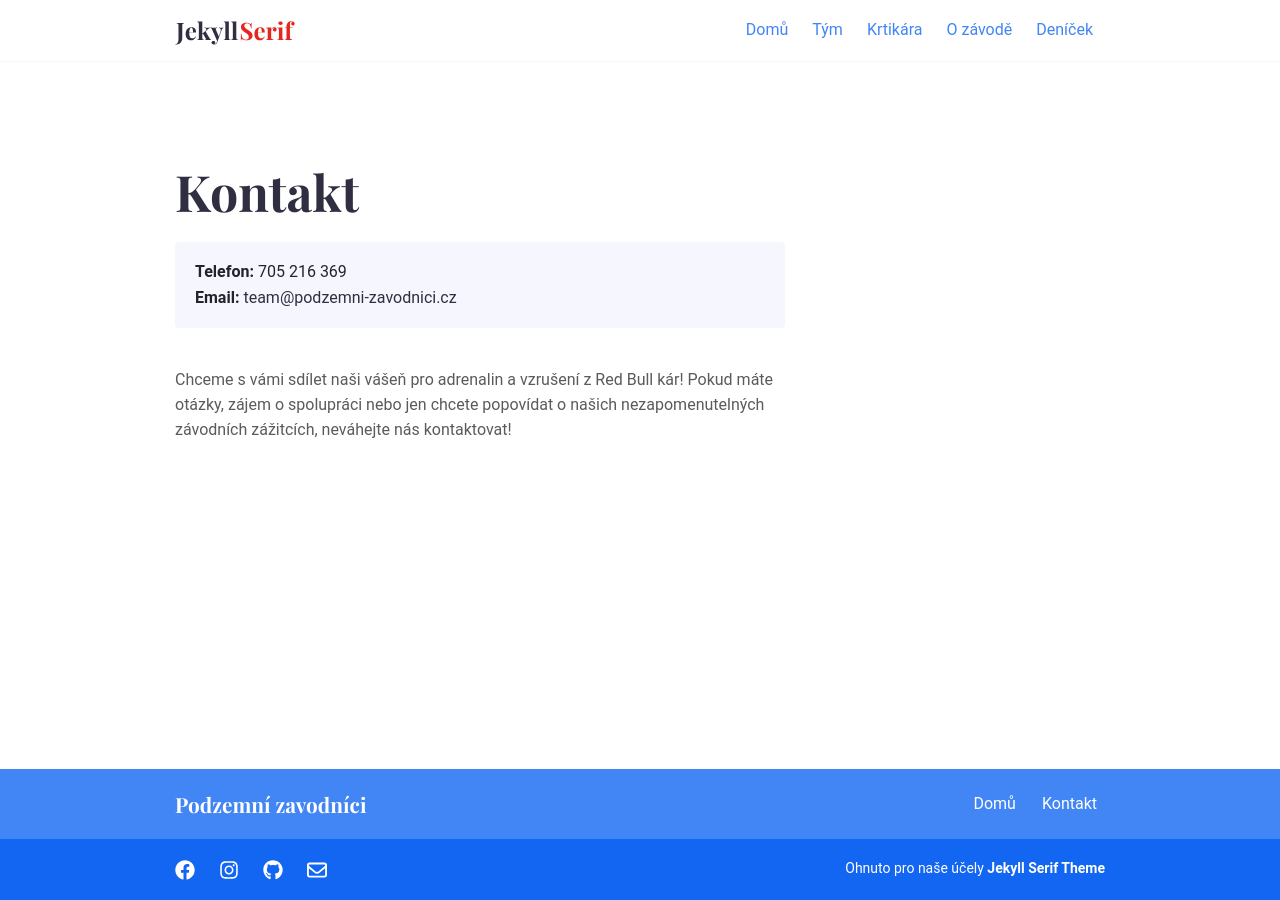
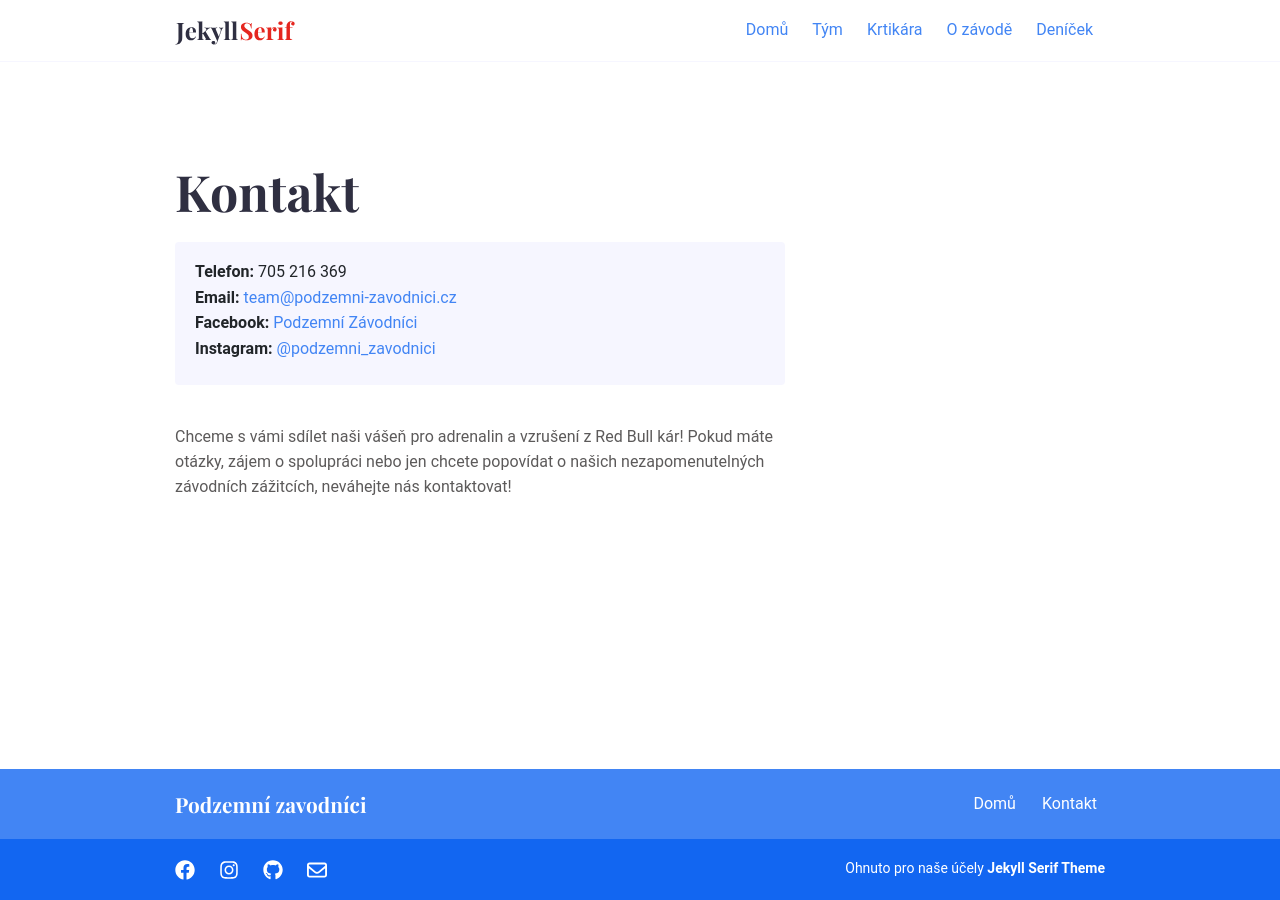
Before and after one commit to pajasry/podzemni-zavodnici, a Jekyll site: the page built from docs/contact.md, in a window 1280 px wide. Built offline with Jekyll 4.4.1, drawn with Linux system fonts in a browser that asks for light colours.

Commit message:
Finish contact Page

```diff
--- a/docs/_data/social.json
+++ b/docs/_data/social.json
@@ -1,11 +1,13 @@
 [
   {
     "name": "Facebook",
+    "user": "Podzemní Závodníci",
     "link": "https://www.facebook.com/profile.php?id=100093649176426",
     "image": "images/social/facebook.svg"
   },
   {
     "name": "Instagram",
+    "user": "@podzemni_zavodnici",
     "link": "https://www.instagram.com/podzemni_zavodnici/",
     "image": "images/social/instagram.svg"
   },
--- a/docs/_includes/call.html
+++ b/docs/_includes/call.html
@@ -1,14 +1,26 @@
 <div class="call">
   <div class="call-box-top">
     {% if site.data.contact.phone %}
-        <div class="call-phone"><strong>Telefon: </strong> {{ site.data.contact.phone }} </div>
+        <div class="call-contact"><strong>Telefon: </strong> {{ site.data.contact.phone }} </div>
     {% endif %}
     {% if site.data.contact.email %}
-    <div class="call-email"><strong>Email: </strong>
+    <div class="call-contact"><strong>Email: </strong>
       <a href="mailto:{{ .site.data.contact.email }}">
         {{ site.data.contact.email }}
       </a>
     </div>
+    {% endif %}
+    {% if include.show_button %}
+    {% else %}
+      {% for social in site.data.social %}
+        {% if social.user%}
+          <div class="call-contact"><strong>{{social.name}}: </strong>
+            <a href="{{social.link }}">
+              {{ social.user }}
+            </a>
+          </div>
+        {% endif %}
+      {% endfor%}
     {% endif %}
   </div>
     {% if include.show_button %}
--- a/docs/_sass/components/_call.scss
+++ b/docs/_sass/components/_call.scss
@@ -34,7 +34,7 @@
     font-size: 1.1rem;
     font-weight: bold;
   }
-  .call-phone {
+  .call-contact {
     margin-bottom: 5px;
   }
   .call-email {
```
